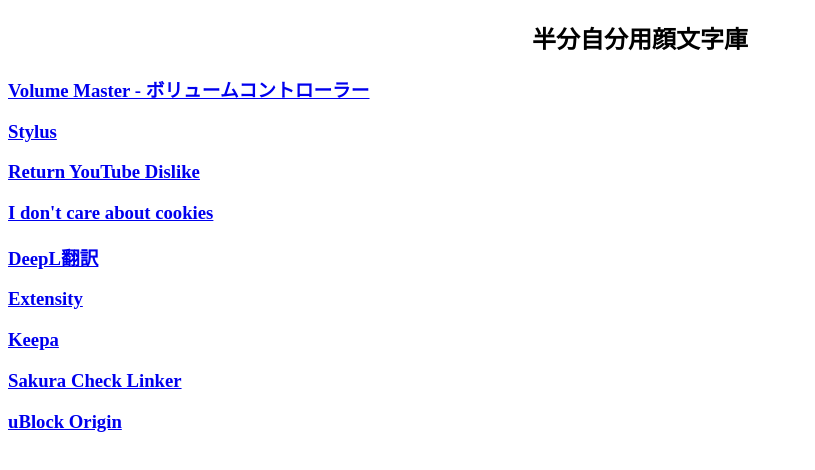
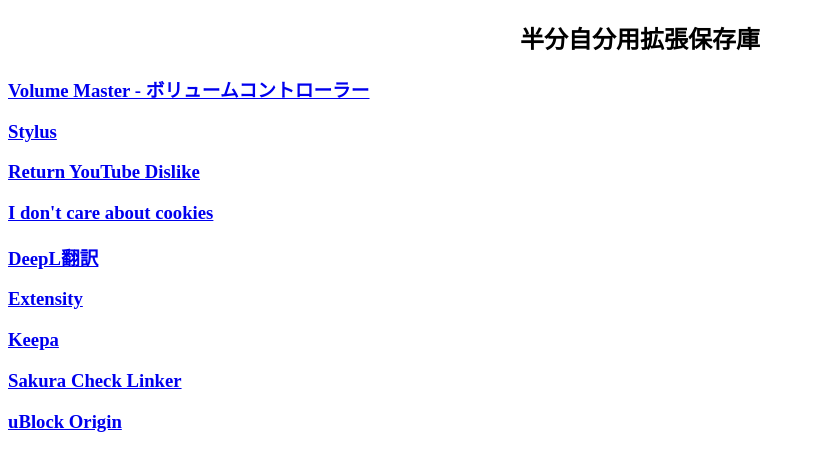
Before and after one commit to kyame-hub/extension, a plain HTML site: page index.html in a window 1280 px wide. Shown: the whole page, without its empty margins (0-815 px from the left). Drawn offline with Linux system fonts and the light colour scheme.

Commit message:
Update index.html

```diff
--- a/index.html
+++ b/index.html
@@ -8,7 +8,7 @@
 <link rel="icon" type="image/png" href="android-chrome-192x192.png" sizes="192x192">
 </head>
 <body>
-<h2 style="text-align:center">半分自分用顔文字庫</h2>
+<h2 style="text-align:center">半分自分用拡張保存庫</h2>
 <h3><a href="https://chrome.google.com/webstore/detail/volume-master/jghecgabfgfdldnmbfkhmffcabddioke">Volume Master - ボリュームコントローラー</a><br></h3>
 <h3><a href="https://chrome.google.com/webstore/detail/stylus/clngdbkpkpeebahjckkjfobafhncgmne?hl=ja">Stylus </a><br></h3>
 <h3><a href="https://chrome.google.com/webstore/detail/return-youtube-dislike/gebbhagfogifgggkldgodflihgfeippi?hl=ja">Return YouTube Dislike</a><br></h3>
```
